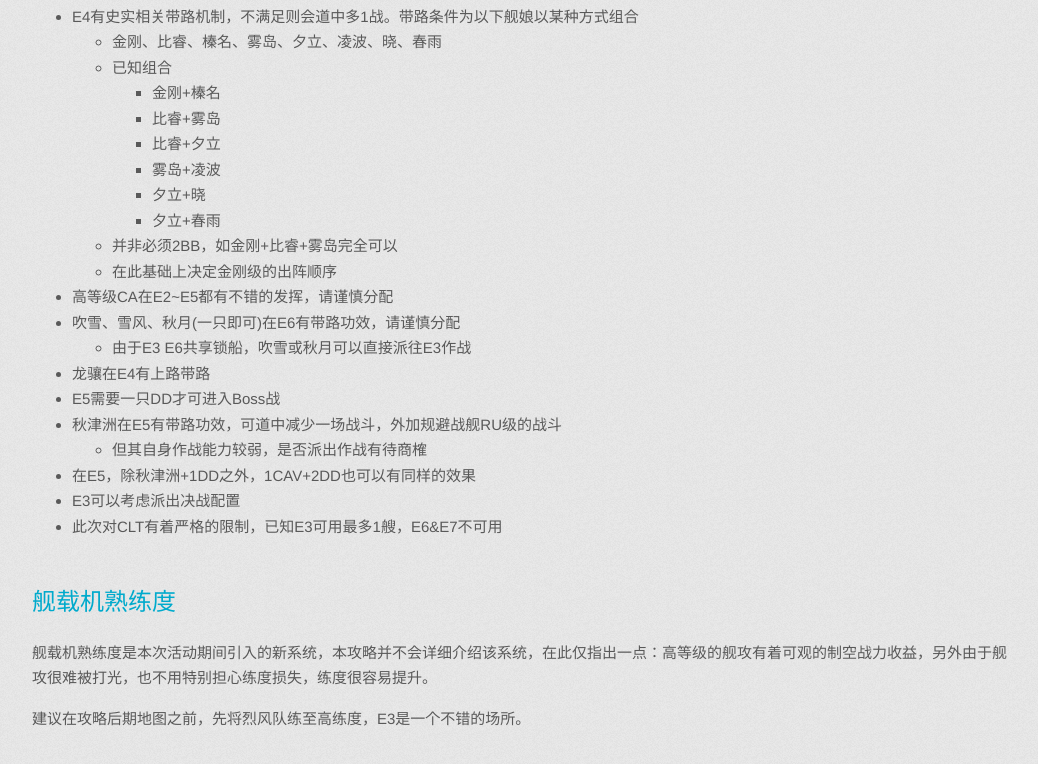
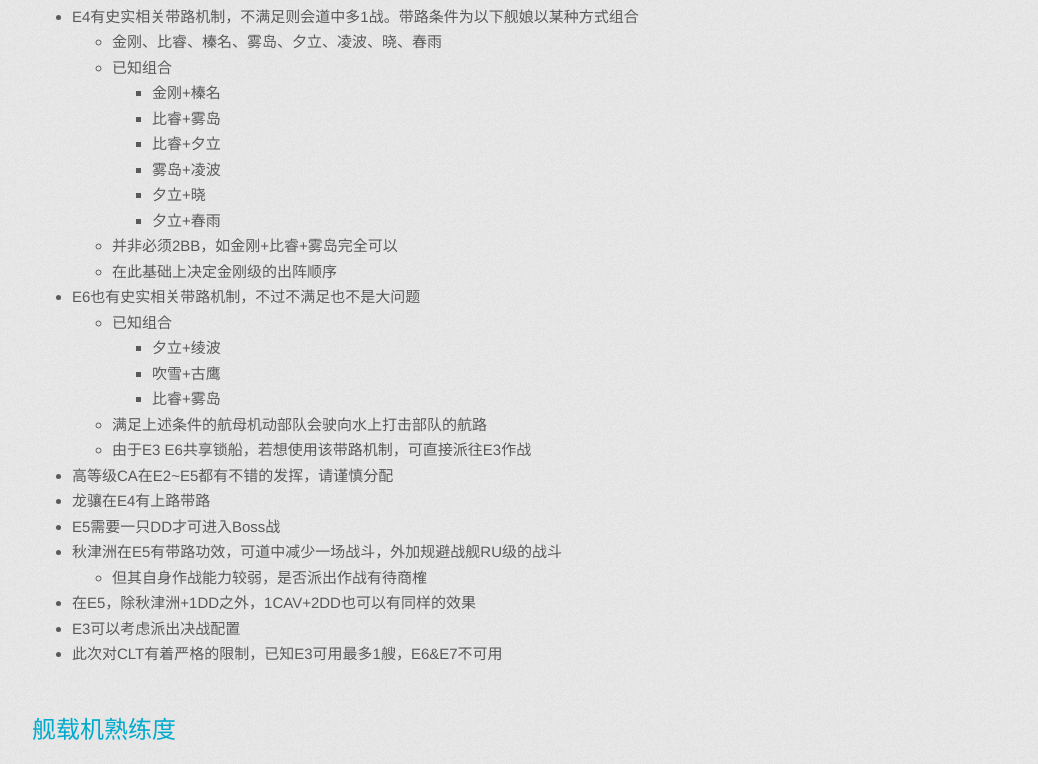
Before and after one commit to Diablohu/KanColle-Guide, a plain HTML site: page index.html in a window 1280 px wide. Shown: the part 1917-2681 px from the top of the page, without its empty margins (238-1276 px from the left). Drawn offline with Linux system fonts and the light colour scheme; files whose address does not match are found by name.

Commit message:
commit changes

```diff
--- a/index.html
+++ b/index.html
@@ -56,7 +56,7 @@
 
 <p>根据各个关卡的特性和带路特征，联合舰队旗舰在此提出如下建议：</p>
 
-<ul><li>菊月可留给E1</li><li>E4有史实相关带路机制，不满足则会道中多1战。带路条件为以下舰娘以某种方式组合<ul><li>金刚、比睿、榛名、雾岛、夕立、凌波、晓、春雨</li><li>已知组合<ul><li>金刚+榛名</li><li>比睿+雾岛</li><li>比睿+夕立</li><li>雾岛+凌波</li><li>夕立+晓</li><li>夕立+春雨</li></ul></li><li>并非必须2BB，如金刚+比睿+雾岛完全可以</li><li>在此基础上决定金刚级的出阵顺序</li></ul></li><li>高等级CA在E2~E5都有不错的发挥，请谨慎分配</li><li>吹雪、雪风、秋月(一只即可)在E6有带路功效，请谨慎分配<ul><li>由于E3 E6共享锁船，吹雪或秋月可以直接派往E3作战</li></ul></li><li>龙骧在E4有上路带路</li><li>E5需要一只DD才可进入Boss战</li><li>秋津洲在E5有带路功效，可道中减少一场战斗，外加规避战舰RU级的战斗<ul><li>但其自身作战能力较弱，是否派出作战有待商榷</li></ul></li><li>在E5，除秋津洲+1DD之外，1CAV+2DD也可以有同样的效果</li><li>E3可以考虑派出决战配置</li><li>此次对CLT有着严格的限制，已知E3可用最多1艘，E6&amp;E7不可用</li></ul>
+<ul><li>菊月可留给E1</li><li>E4有史实相关带路机制，不满足则会道中多1战。带路条件为以下舰娘以某种方式组合<ul><li>金刚、比睿、榛名、雾岛、夕立、凌波、晓、春雨</li><li>已知组合<ul><li>金刚+榛名</li><li>比睿+雾岛</li><li>比睿+夕立</li><li>雾岛+凌波</li><li>夕立+晓</li><li>夕立+春雨</li></ul></li><li>并非必须2BB，如金刚+比睿+雾岛完全可以</li><li>在此基础上决定金刚级的出阵顺序</li></ul></li><li>E6也有史实相关带路机制，不过不满足也不是大问题<ul><li>已知组合<ul><li>夕立+绫波</li><li>吹雪+古鹰</li><li>比睿+雾岛</li></ul></li><li>满足上述条件的航母机动部队会驶向水上打击部队的航路</li><li>由于E3 E6共享锁船，若想使用该带路机制，可直接派往E3作战</li></ul></li><li>高等级CA在E2~E5都有不错的发挥，请谨慎分配</li><li>龙骧在E4有上路带路</li><li>E5需要一只DD才可进入Boss战</li><li>秋津洲在E5有带路功效，可道中减少一场战斗，外加规避战舰RU级的战斗<ul><li>但其自身作战能力较弱，是否派出作战有待商榷</li></ul></li><li>在E5，除秋津洲+1DD之外，1CAV+2DD也可以有同样的效果</li><li>E3可以考虑派出决战配置</li><li>此次对CLT有着严格的限制，已知E3可用最多1艘，E6&amp;E7不可用</li></ul>
 
 <h3>舰载机熟练度</h3>
 
```
